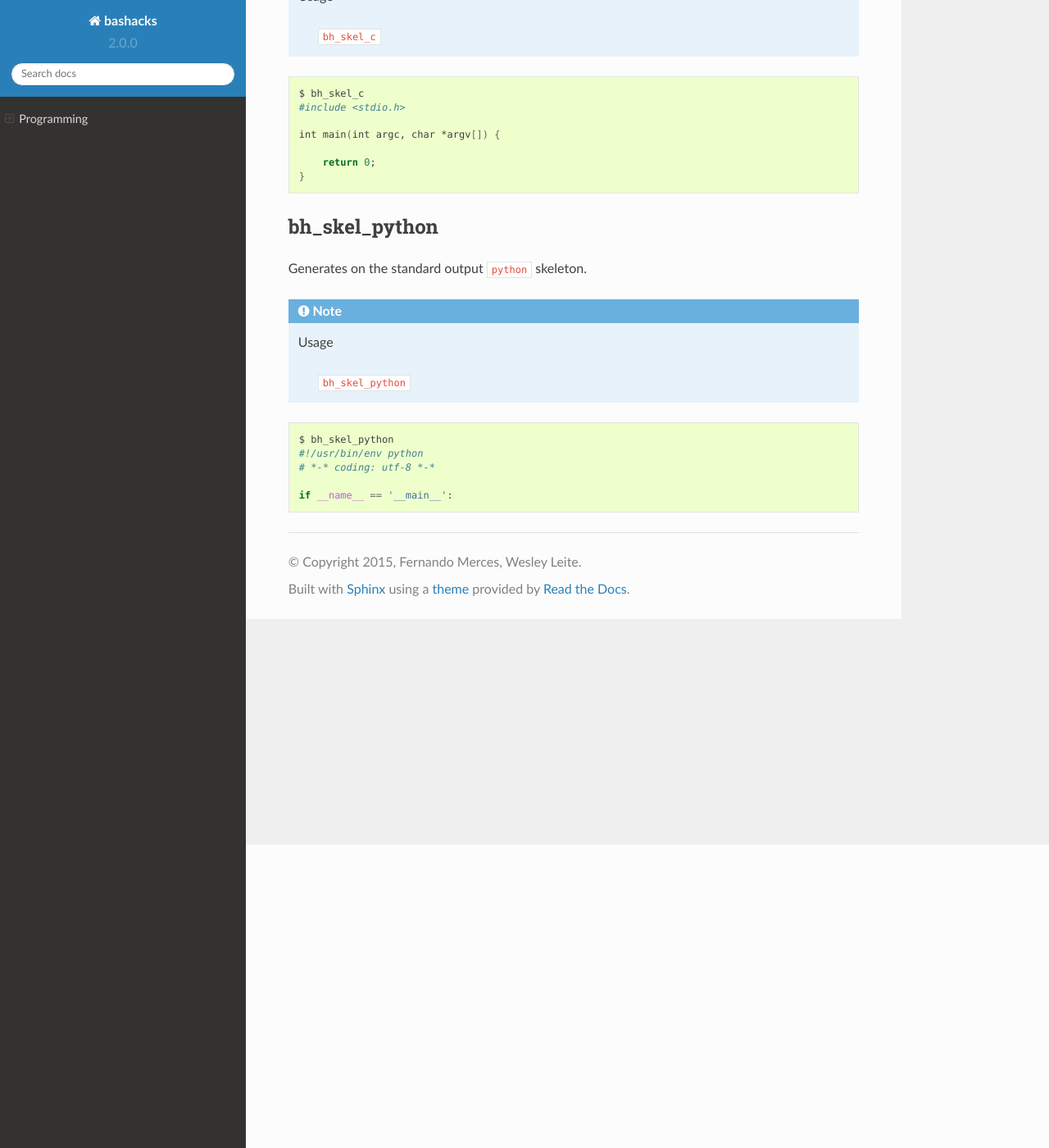
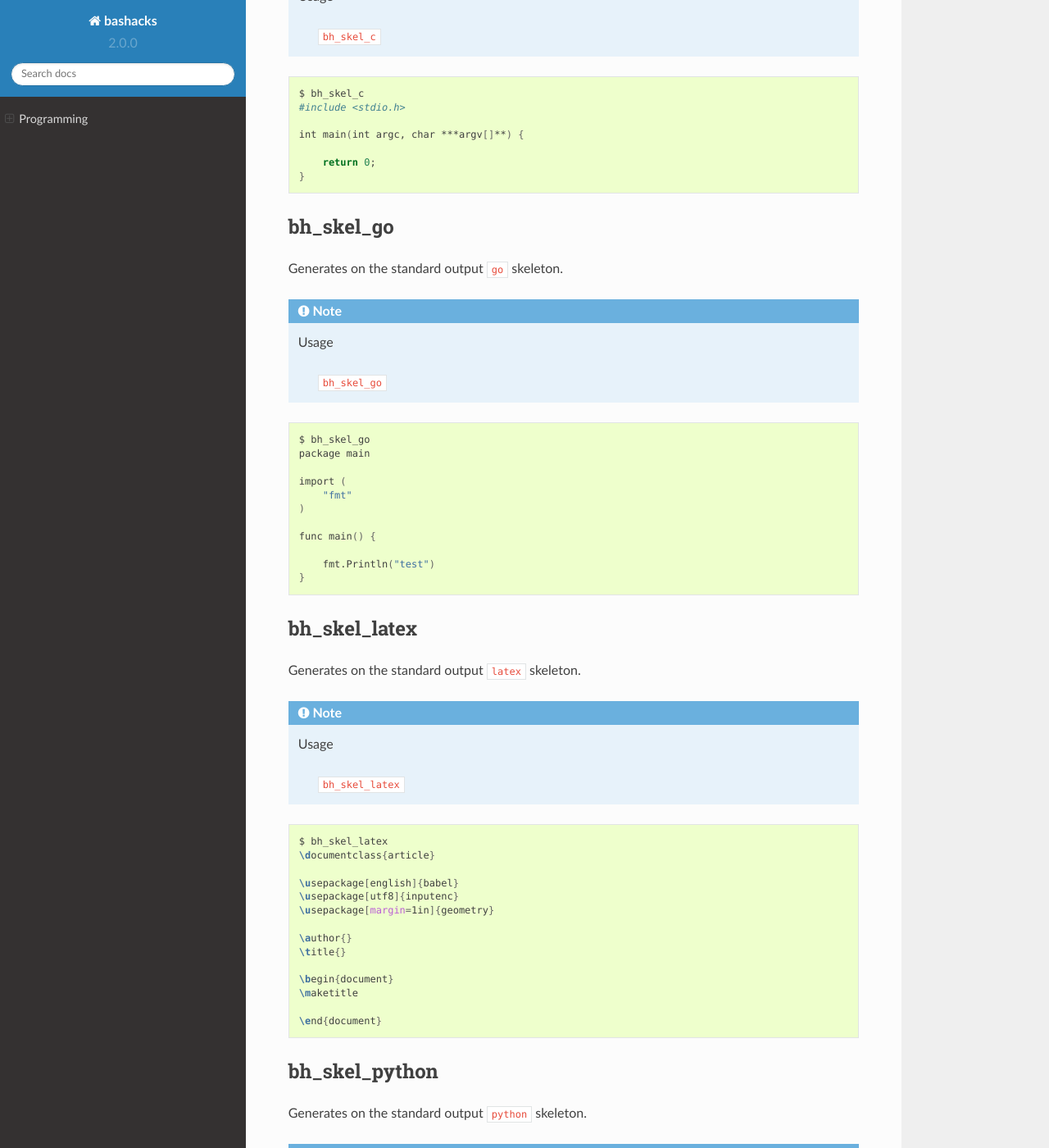
Before and after one commit to merces/bashacks, a Sphinx documentation site: the page built from doc/source/programming.rst, in a window 1280 px wide and 1400 px high, scrolled down 370 px. Shown: the whole window at 82% size. Built offline with Sphinx 7.4.7 and the Read the Docs theme 2.0.0, drawn with Linux system fonts in a browser that asks for light colours; some of the changed text lies outside the part shown.

Commit message:
issue #46 update documentation programming

```diff
--- a/doc/source/programming.rst
+++ b/doc/source/programming.rst
@@ -19,11 +19,63 @@ Generates on the standard  output ``C`` skeleton.
     $ bh_skel_c
     #include <stdio.h>
 
-    int main(int argc, char *argv[]) {
+    int main(int argc, char ***argv[]**) {
 
         return 0;
     }
 
+
+bh_skel_go
+---------
+Generates on the standard  output ``go`` skeleton.
+
+.. note::
+
+    Usage
+
+        ``bh_skel_go``
+
+.. code-block:: bash
+
+    $ bh_skel_go
+    package main
+
+    import (
+        "fmt"
+    )
+
+    func main() {
+
+        fmt.Println("test")
+    }
+
+
+bh_skel_latex
+---------
+Generates on the standard  output ``latex`` skeleton.
+
+.. note::
+
+    Usage
+
+        ``bh_skel_latex``
+
+.. code-block:: bash
+
+    $ bh_skel_latex
+    \documentclass{article}
+
+    \usepackage[english]{babel}
+    \usepackage[utf8]{inputenc}
+    \usepackage[margin=1in]{geometry}
+
+    \author{}
+    \title{}
+
+    \begin{document}
+    \maketitle
+
+    \end{document}
 
 
 bh_skel_python
@@ -44,3 +96,33 @@ Generates on the standard  output ``python`` skeleton.
     # *-* coding: utf-8 *-*
 
     if __name__ == '__main__':
+
+
+bh_skel_yara
+--------------
+
+Generates on the standard  output ``yara`` skeleton.
+
+.. note::
+
+    Usage
+
+        ``bh_skel_yara``
+
+.. code-block:: bash
+
+    $ bh_skel_yara
+    rule test {
+    meta:
+        author = "mb"
+        description = ""
+        date = "2022-03-03"
+        ref = ""
+        hash = ""
+
+    strings:
+        $a = "test" ascii wide
+
+    condition:
+        all of them
+    }
```
